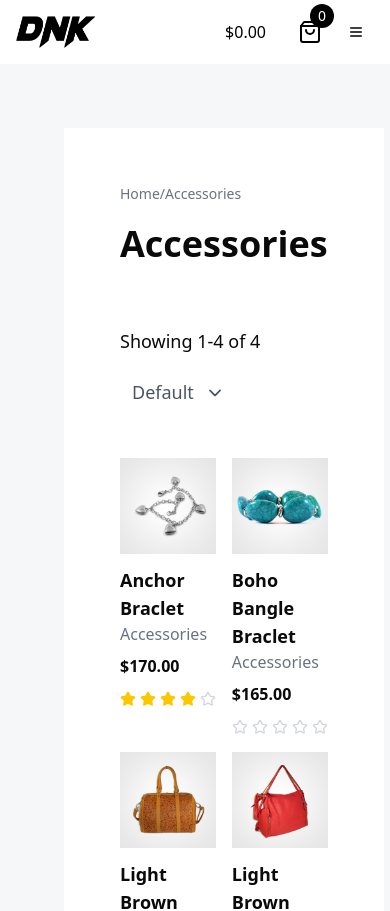
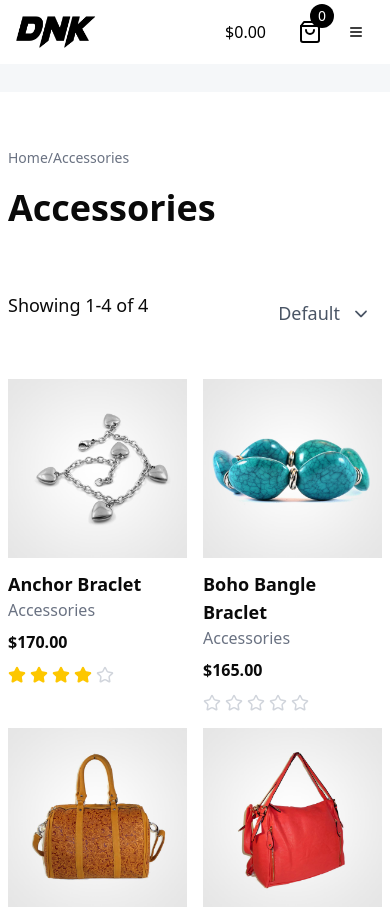
Before and after one commit to Fitrilv3526c/brandstore, a Next.js app: page /products/Accessories in a window 390 px wide. Shown: the top 911 px of the page. Built offline with nearby package versions, Linux system fonts and the light colour scheme.

Commit message:
21.2-again-a-.minor-change

```diff
--- a/src/app/(home)/layout.tsx
+++ b/src/app/(home)/layout.tsx
@@ -35,7 +35,7 @@ export default function HomeLayout({
 
       {pathname === '/about' && (
         <div className='absolute z-30 top-1/2 left-1/2 transform -translate-x-1/2 -translate-y-[calc(50%+80px)]'>
-          <h1 className='text-5xl font-bold text-white'>About Us</h1>
+          <h1 className='text-5xl font-bold text-white'>About</h1>
         </div>
       )}
 
--- a/src/app/product/page.tsx
+++ b/src/app/product/page.tsx
@@ -13,7 +13,7 @@ const Product = () => {
     setMaxPrice,
   } = useStateFunc()
   return (
-    <div className='p-7 md:p-16 grid  lg:grid-cols-[26%_70%] gap-10 items-start'>
+    <div className=' py-7 md:p-16 grid  lg:grid-cols-[26%_70%] gap-10 items-start'>
       <div className='order-2 lg:order-1'>
         <Sidebar
           setMaxPrice={setMaxPrice}
--- a/src/app/products/[category]/page.tsx
+++ b/src/app/products/[category]/page.tsx
@@ -19,7 +19,7 @@ const Category = () => {
 
   return (
     <>
-      <div className='p-16 grid lg:grid-cols-[26%_70%] gap-10 items-start '>
+      <div className='py-7 md:p-16  grid lg:grid-cols-[26%_70%] gap-10 items-start '>
         <div className='order-2 lg:order-1'>
           <Sidebar
             setMaxPrice={setMaxPrice}
--- a/src/components/product/ProductPage/ProductPageContainer.tsx
+++ b/src/components/product/ProductPage/ProductPageContainer.tsx
@@ -60,10 +60,9 @@ const ProductPageContainer = ({
     breadcrumbProduct = matchedProduct?.title ?? `Product #${pathParts[2]}`
   }
 
-
   return (
     <>
-      <div className=' bg-white  h-auto p-14 sm:p-20'>
+      <div className=' bg-white  h-auto px-2 py-14 sm:p-20'>
         <MyBreadcrumb
           categoryName={breadcrumbCategory}
           productName={breadcrumbProduct}
```
